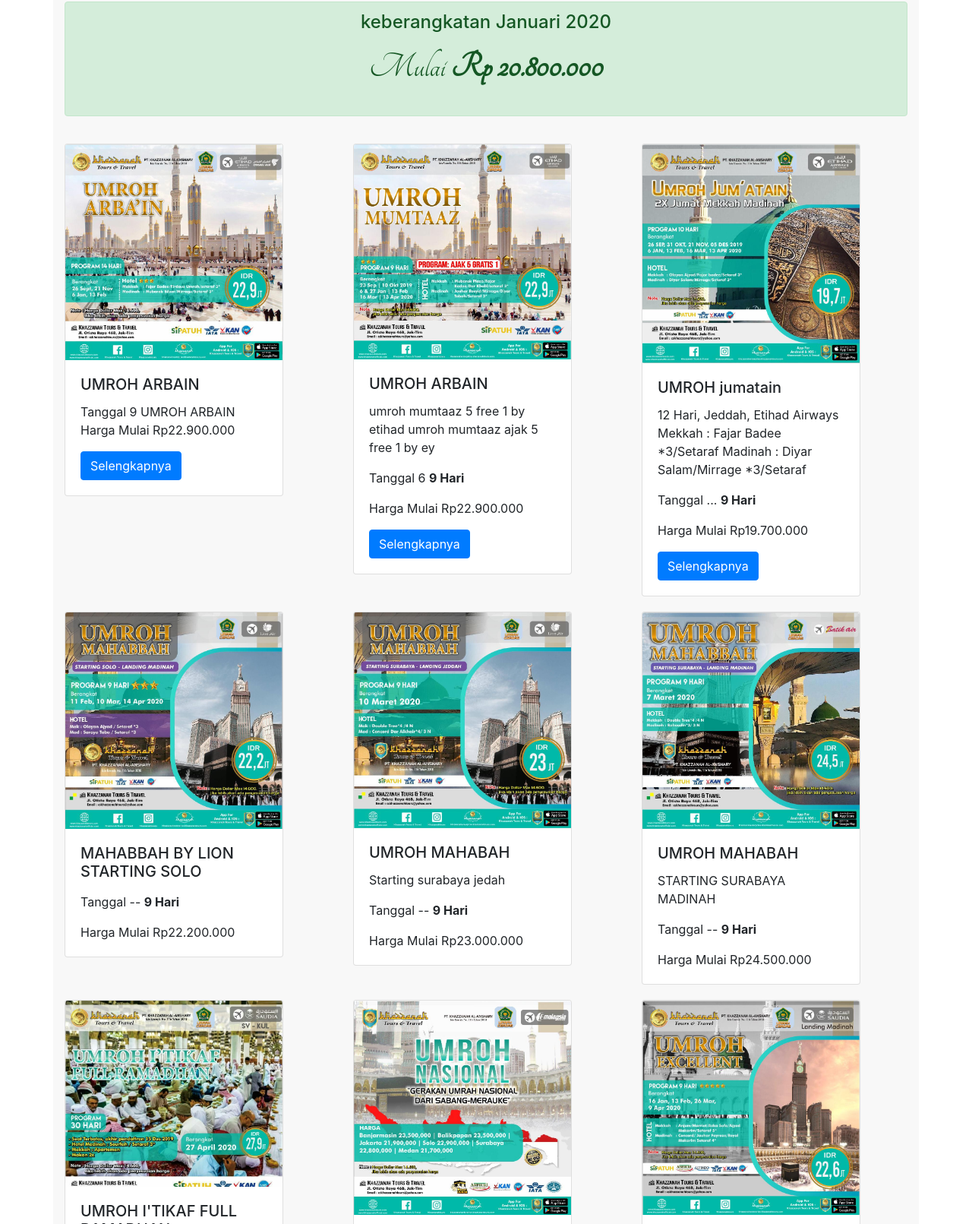
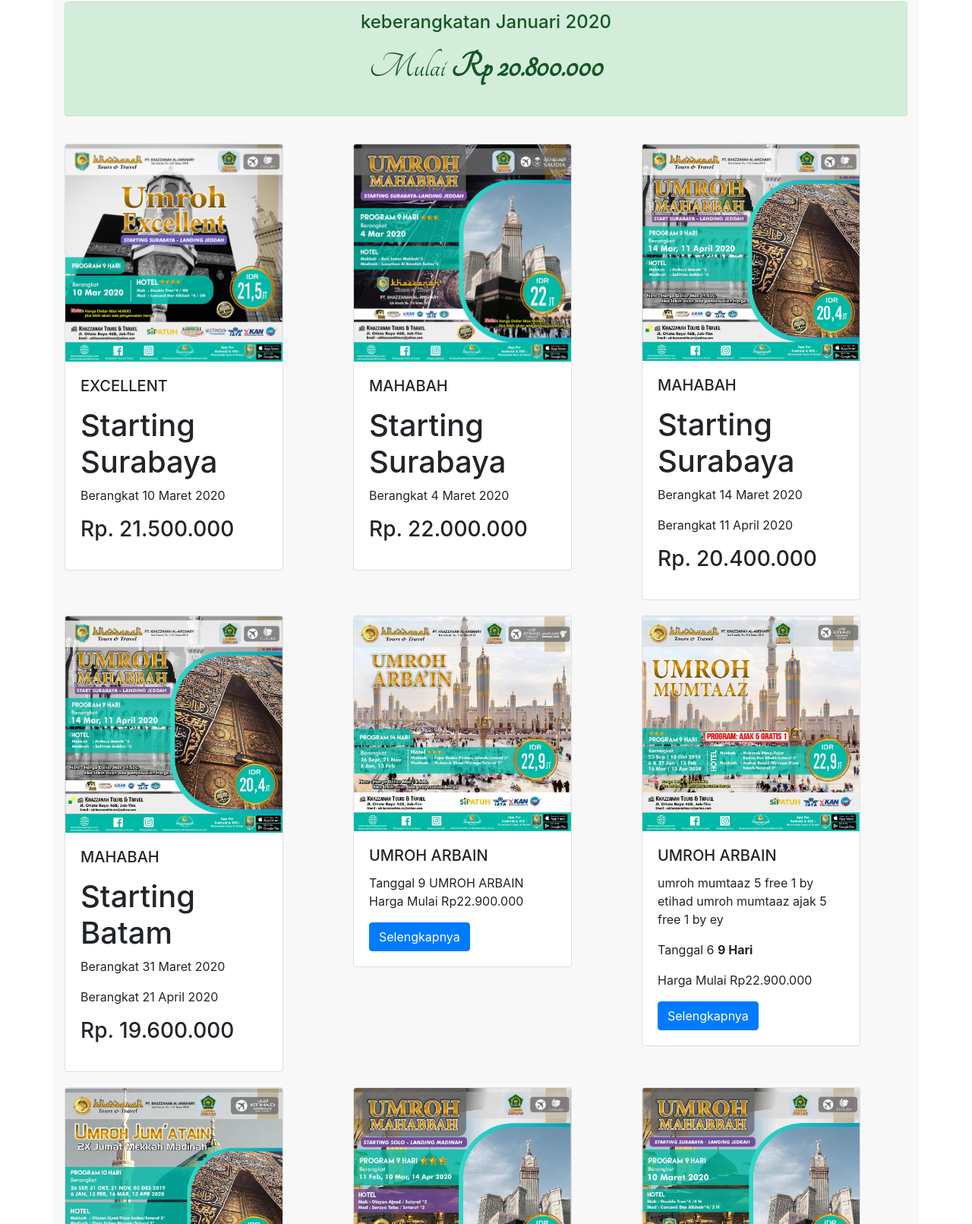
Before and after one commit to kusnani/test, a plain HTML site: page index.html in a window 1280 px wide. Shown: the part 1322-2933 px from the top of the page at 76% size. Drawn offline with nearby package versions, Linux system fonts and the light colour scheme.

Commit message:
update  paket

```diff
--- a/index.html
+++ b/index.html
@@ -113,9 +113,71 @@
       </div>
 
       <!-- card -->
-      <!-- Tambahan -->
-      <!-- 1 -->
+
+
       <div class="row">
+        <!-- Tambahan -->
+        <!-- 1 -->
+        <div class="col-lg-4 offset-lg-0 col-md-12 offset-md-3">
+          <div class="c-padding-top card" style="width: 18rem;">
+            <img src="img/2excel sby.jpeg" class="card-img-top" alt="..." />
+            <div class="card-body">
+              <h5 class="card-title">EXCELLENT</h5>
+              <p class="card-text">
+                <h1>Starting Surabaya</h1>
+                <p>Berangkat 10 Maret 2020</p>
+                <h3>Rp. 21.500.000</h3>
+              </p>
+            </div>
+          </div>
+        </div>
+        <!-- 2 -->
+        <div class="col-lg-4 offset-lg-0 col-md-12 offset-md-3">
+          <div class="c-padding-top card" style="width: 18rem;">
+            <img src="img/3 mahabah sby.jpeg" class="card-img-top" alt="..." />
+            <div class="card-body">
+              <h5 class="card-title">MAHABAH</h5>
+              <p class="card-text">
+                <h1>Starting Surabaya</h1>
+                <p>Berangkat 4 Maret 2020</p>
+                <h3>Rp. 22.000.000</h3>
+              </p>
+            </div>
+          </div>
+        </div>
+        <!-- 3 -->
+        <div class="col-lg-4 offset-lg-0 col-md-12 offset-md-3">
+          <div class="c-padding-top card" style="width: 18rem;">
+            <img src="img/4 mahabah sby.jpeg" class="card-img-top" alt="..." />
+            <div class="card-body">
+              <h5 class="card-title">MAHABAH</h5>
+              <p class="card-text">
+                <h1>Starting Surabaya</h1>
+                <p>Berangkat 14 Maret 2020</p>
+                <p>Berangkat 11 April 2020</p>
+                <h3>Rp. 20.400.000</h3>
+              </p>
+            </div>
+          </div>
+        </div>
+        <!-- 4 -->
+        <div class="col-lg-4 offset-lg-0 col-md-12 offset-md-3">
+          <div class="c-padding-top card" style="width: 18rem;">
+            <img src="img/4 mahabah sby.jpeg" class="card-img-top" alt="..." />
+            <div class="card-body">
+              <h5 class="card-title">MAHABAH</h5>
+              <p class="card-text">
+                <h1>Starting Batam</h1>
+                <p>Berangkat 31 Maret 2020</p>
+                <p>Berangkat 21 April 2020</p>
+                <h3>Rp. 19.600.000</h3>
+              </p>
+            </div>
+          </div>
+        </div>
+
+        <!-- Akhir Tambahan -->
+        <!-- 1 -->
         <div class="col-lg-4 offset-lg-0 col-md-12 offset-md-3">
           <div class="c-padding-top card" style="width: 18rem;">
             <img src="img/arbain.jpeg" class="card-img-top" alt="..." />
```
